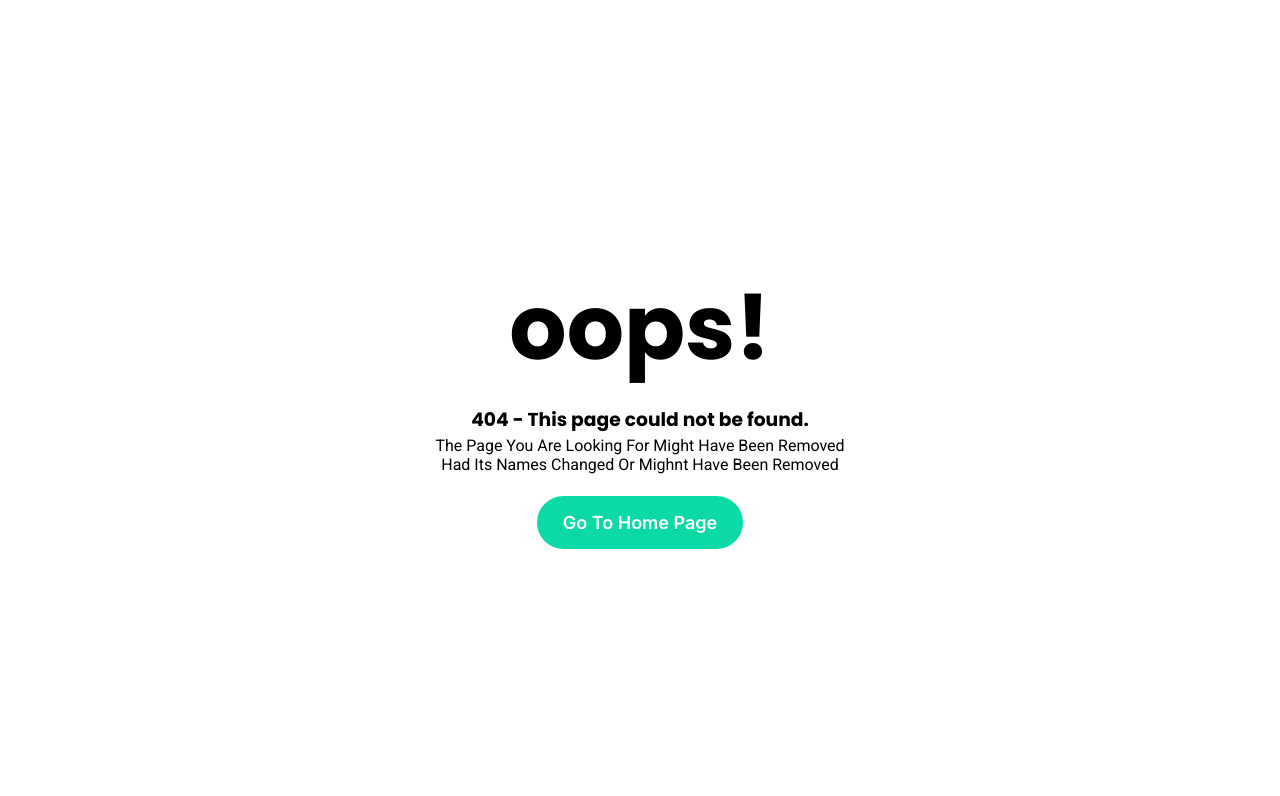
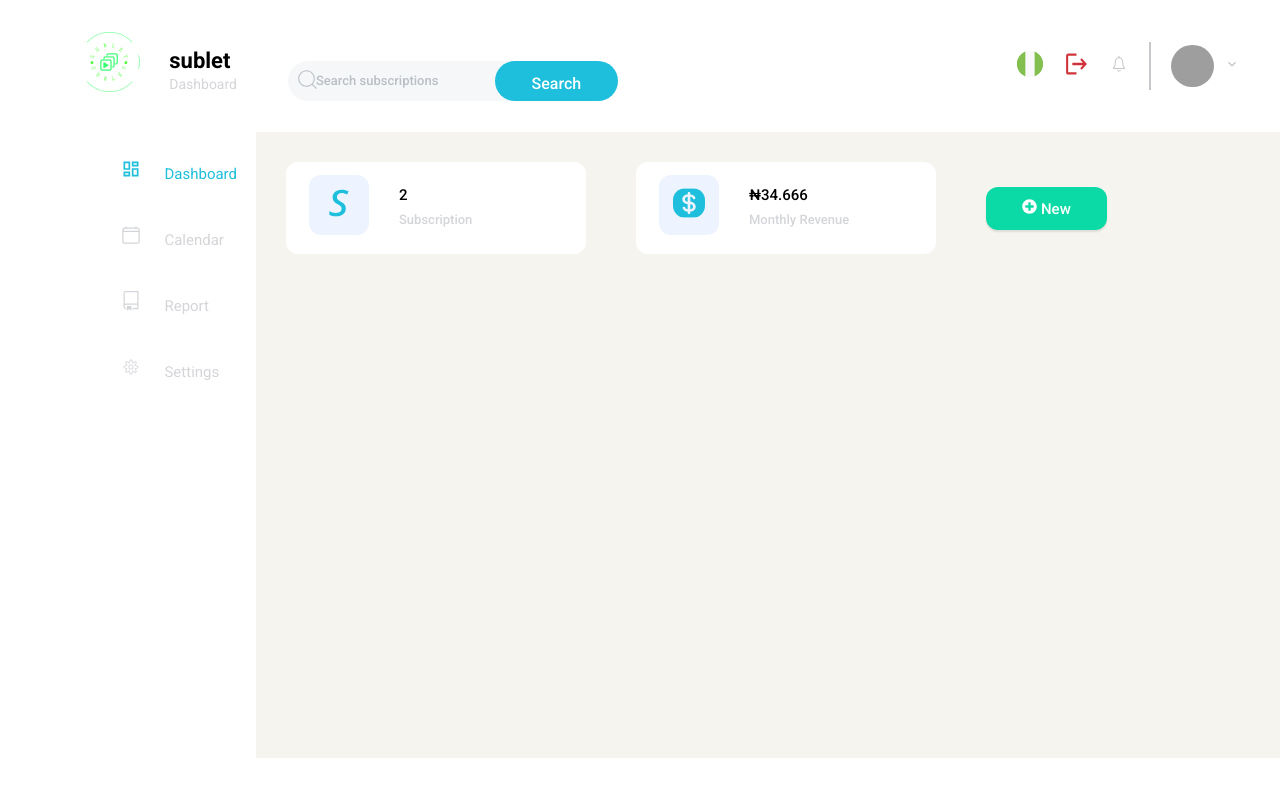
Before and after one commit to techemmydev/subletapplication, a React (Vite) app in the folder subletapplication/: page /dashboard in a window 1280 px wide. Before the commit this address had no page. Shown: the top 796 px of the page. Built offline with nearby package versions, Linux system fonts and the light colour scheme; grey boxes are pictures that could not be loaded.

Commit message:
another update

```diff
--- a/subletapplication/src/App.jsx
+++ b/subletapplication/src/App.jsx
@@ -10,8 +10,9 @@ import ContactusPage from "./My_ScreenPages/ContactPage/ContactusPage";
 import MyRegisterPage from "./My_ScreenPages/RegisterPage/RegisterScreen";
 import ResetPasswordPage from "./My_ScreenPages/ResetPasswordScreen/ResetPassword";
 import SetpasswordPage from "./My_ScreenPages/SetPassword/SetPasswords";
-import UserDashbord from "./ProfileDashboard/DashboradScreen/UserDashboardOverview/UserDashboard";
+// import UserDashbord from "./ProfileDashboard/DashboradScreen/UserDashboardOverview/UserDashboard";
 import AllserviceComponent from "./ProfileDashboard/DashboradScreen/AllServiceComponent/AllserviceComponent";
+import Dashbord from "./UserDashboard/Dashbord";
 
 const App = () => {
   return (
@@ -27,7 +28,8 @@ const App = () => {
         <Route path="/login" element={<WelcomeBackPage />} />
         <Route path="/reset-password" element={<ResetPasswordPage />} />
         <Route path="/set-password" element={<SetpasswordPage />} />
-        <Route path="/users" element={<UserDashbord />} />
+        <Route path="/dashboard" element={<Dashbord />} />
+        {/* <Route path="/users" element={<UserDashbord />} /> */}
         <Route path="/addservices" element={<AllserviceComponent />} />
         <Route path="*" element={<NotFound />} />
       </Routes>
--- a/subletapplication/src/My_ScreenPages/LoginPage/Desktop.jsx
+++ b/subletapplication/src/My_ScreenPages/LoginPage/Desktop.jsx
@@ -5,6 +5,7 @@ import styles from "../../My_ScreenPages/LoginPage/Desktop.module.css";
 import Google from "../../My_Component/LoginComponent/Google";
 import { IoIosEyeOff } from "react-icons/io";
 import { IoIosEye } from "react-icons/io";
+import Navbar from "../../My_Component/NavigationBar/Navbar";
 const Desktop = () => {
   const [Ischeck, SetIscheckbox] = useState(false);
   const ClickedCheckedbox = () => {
@@ -24,6 +25,8 @@ const Desktop = () => {
     setShowPassword(!showPassword);
   };
   return (
+    <>
+      <Navbar />
       <main className={styles.welcomepagescreen}>
         <div className={styles.innerwelcompagescreencontainer}>
           <div className={styles.secondinnercontainer}>
@@ -97,7 +100,7 @@ const Desktop = () => {
                   </div>
                 </div>
                 <div className={styles.welcomeButton}>
-                <Link className={styles.login_link} to="/users">
+                  <Link className={styles.login_link} to="/dashboard">
                     <Button
                       style={{
                         color: "white",
@@ -121,6 +124,7 @@ const Desktop = () => {
         </div>
         <Outlet />
       </main>
+    </>
   );
 };
 
--- a/subletapplication/src/ProfileDashboard/DashboradScreen/ServiceComponents/AddimageService/Icons.jsx
+++ b/subletapplication/src/ProfileDashboard/DashboradScreen/ServiceComponents/AddimageService/Icons.jsx
@@ -9,8 +9,8 @@ const Icons = () => {
   // const selecticon = useSelector((state) => state.companyIcon.iconimage);
   const dispatch = useDispatch();
 
-  const handleIconClick = (icon) => {
-    console.log(dispatch(setSelectedCompany(icon)));
+  const handleIconClick = (id) => {
+    console.log(dispatch(setSelectedCompany(id)));
   };
 
   return (
--- a/subletapplication/src/ProfileDashboard/DashboradScreen/ServiceComponents/RecieveAlert/RecieveAlert.jsx
+++ b/subletapplication/src/ProfileDashboard/DashboradScreen/ServiceComponents/RecieveAlert/RecieveAlert.jsx
@@ -1,14 +1,15 @@
 import React from "react";
 import style from "../RecieveAlert/Alert.module.css";
-
+import { useSelector } from "react-redux";
 const RecieveAlert = () => {
+  const { selectedCompany } = useSelector((state) => state.companyIcon);
   return (
     <div className={style.addimage_container}>
       <div className={style.addimage_container1}>
         <div className={style.addimage_container_flexbox}>
           <div className={style.addimage_box}>
             <div>
-              <p>NO IMAGE AVAILABLE</p>
+              <img src={selectedCompany.icons} alt="show image here" />
             </div>
           </div>
           <div>
--- a/subletapplication/src/ProfileDashboard/DashboradScreen/userComponentfolder/SidebarDashboard/SidebarDashboard.jsx
+++ b/subletapplication/src/ProfileDashboard/DashboradScreen/userComponentfolder/SidebarDashboard/SidebarDashboard.jsx
@@ -26,8 +26,13 @@ const SidebarDashboard = () => {
 
         <div className={style.SidebarDashboard_Navidation_container}>
           <ul className={style.SidebarDashboard_Ul}>
-            <Link to="/dashboard">
-              <li style={{ color: "#1DBFDC" }}>
+            <Link
+              to="/dashboard"
+              style={{
+                color: isActive("/dashboard") ? "#1DBFDC" : "#D4D5D9",
+              }}
+            >
+              <li>
                 <MdOutlineDashboard style={{ fontSize: "20px" }} />{" "}
                 <span> Dashboard </span>
               </li>
--- a/subletapplication/src/ProfileDashboard/DashboradScreen/userComponentfolder/SidebarDashboard/sidebardashboard.module.css
+++ b/subletapplication/src/ProfileDashboard/DashboradScreen/userComponentfolder/SidebarDashboard/sidebardashboard.module.css
@@ -40,6 +40,7 @@
 }
 .SidebarDashboard_Ul a {
   text-decoration: none;
+  color: #d4d5d9;
 }
 .SidebarDashboard_Ul li {
   font-family: "Roboto";
@@ -47,7 +48,6 @@
   font-weight: 400;
   line-height: 21px;
   letter-spacing: 0em;
-  color: #d4d5d9;
 }
 .SidebarDashboard_Ul span {
   margin-left: 20px;
--- /dev/null
+++ b/subletapplication/src/UserDashboard/Dashbord.jsx
@@ -0,0 +1,12 @@
+import React from "react";
+import style from "../UserDashboard/dashbord.module.css";
+import UserDashboard from "../ProfileDashboard/DashboradScreen/UserDashboardOverview/UserDashboard";
+const Dashbord = () => {
+  return (
+    <div className={style.dashboard_container}>
+      <UserDashboard />
+    </div>
+  );
+};
+
+export default Dashbord;
```
Also changed, not shown: subletapplication/src/UserDashboard/dashbord.module.css (added). Lines whose indentation alone changed are shown as unchanged.
